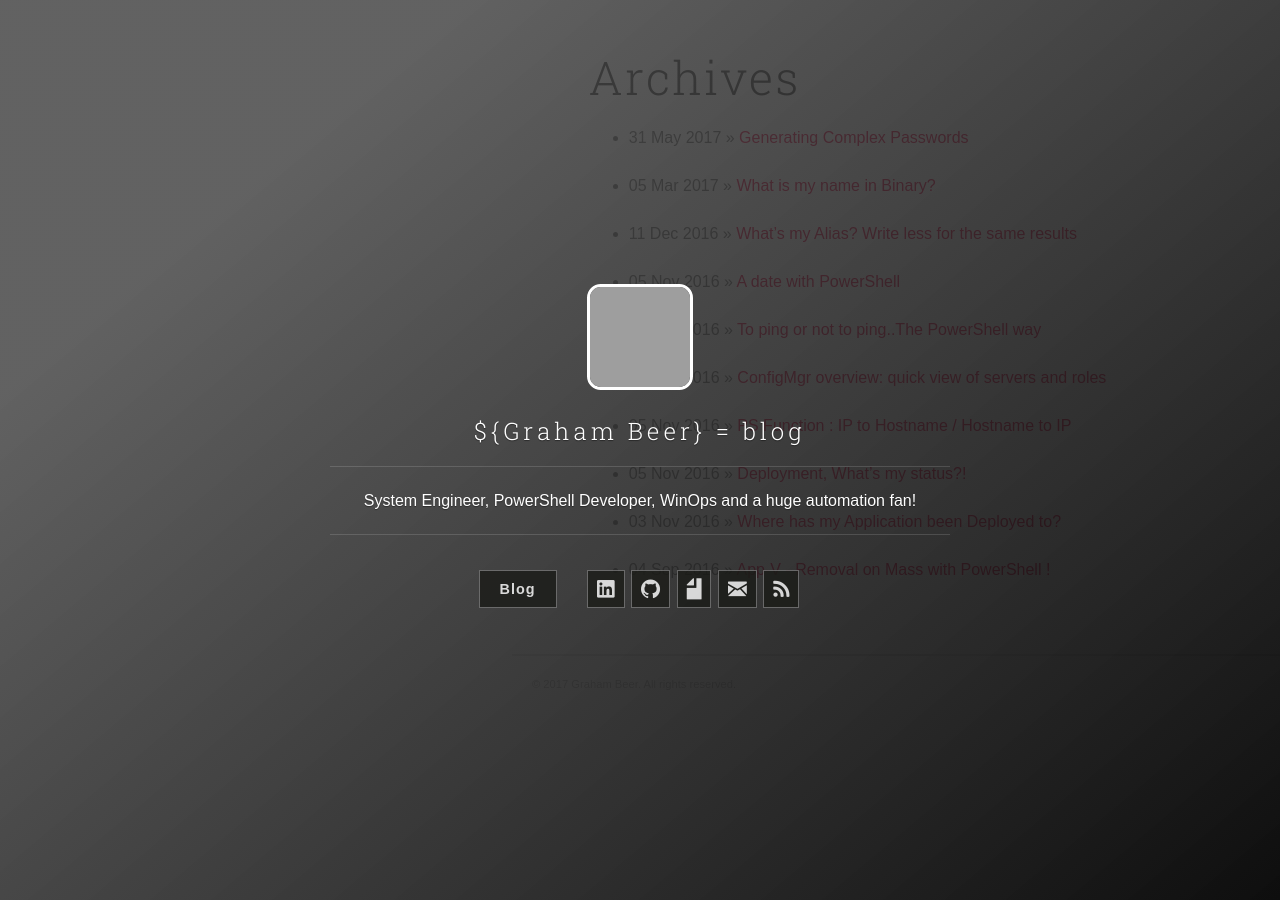
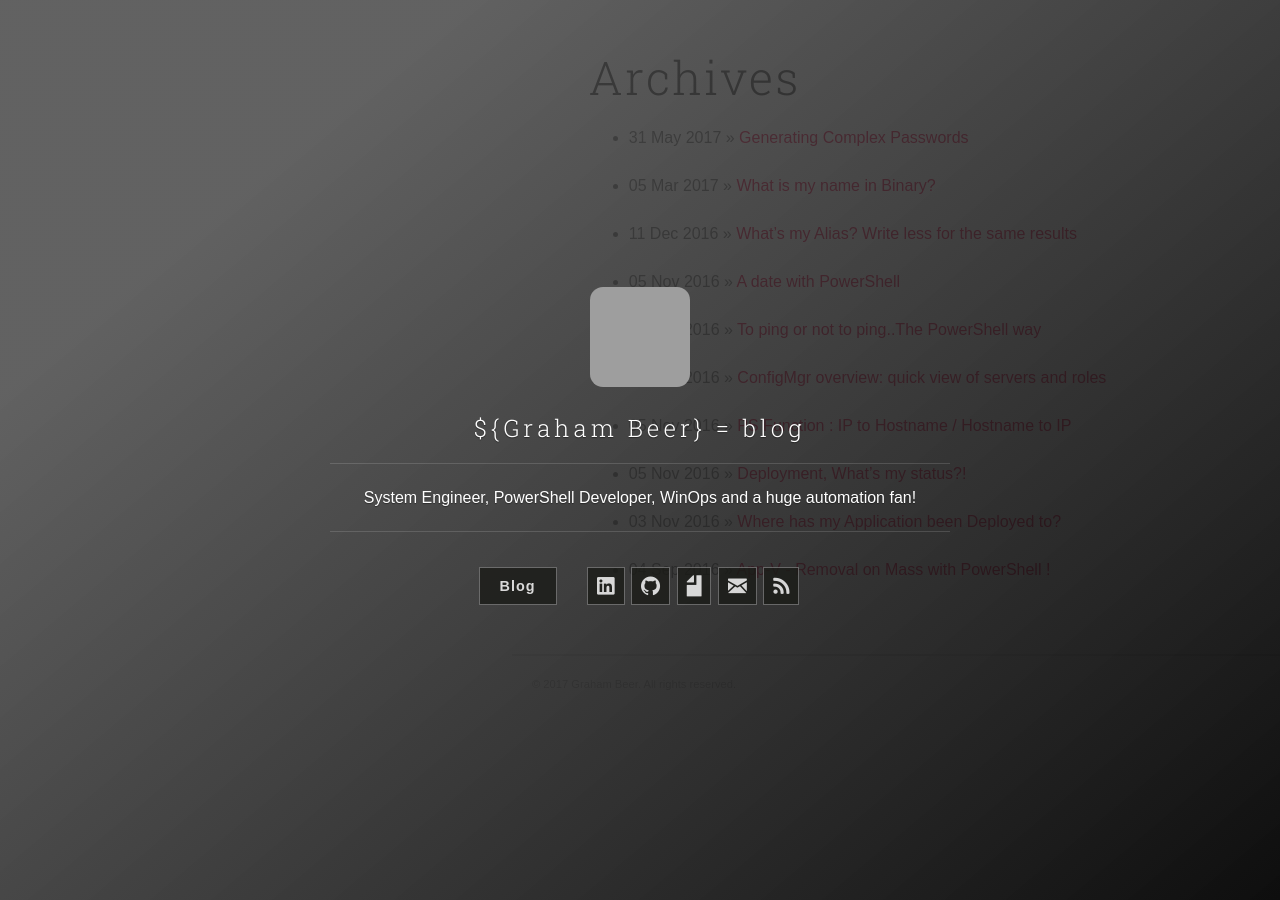
Before and after one commit to Graham-Beer/Graham-Beer.github.io, a Jekyll site: the page built from archives.md, in a window 1280 px wide. Built offline with Jekyll 4.4.1, drawn with Linux system fonts in a browser that asks for light colours; nearby versions of some CDN libraries; grey boxes are pictures that could not be loaded.

Commit message:
Update main.css

```diff
--- a/css/main.css
+++ b/css/main.css
@@ -47,7 +47,7 @@
 .footer__copyright {
     margin: 0 20px 10px;
 }
-
+/*
 .user-image {
   margin-bottom: 1.2em;
   position: relative;
@@ -56,7 +56,7 @@
   border: 3px solid #fff;
   border-radius:100%;
 }
-
+*/
 
 /*
  * Block Quotes
@@ -202,14 +202,14 @@
 */
 .panel-cover
 {
-	/*display: block;
+	display: block;
 	position: fixed;
 	z-index: 900;
 	width: 100%;
 	max-width: none;
 	height: 100%;
 	background-size: cover;
-  */
+
 	/*background: url(../images/dark-triangles.png) top left repeat #666666;*/
 }
 
```
